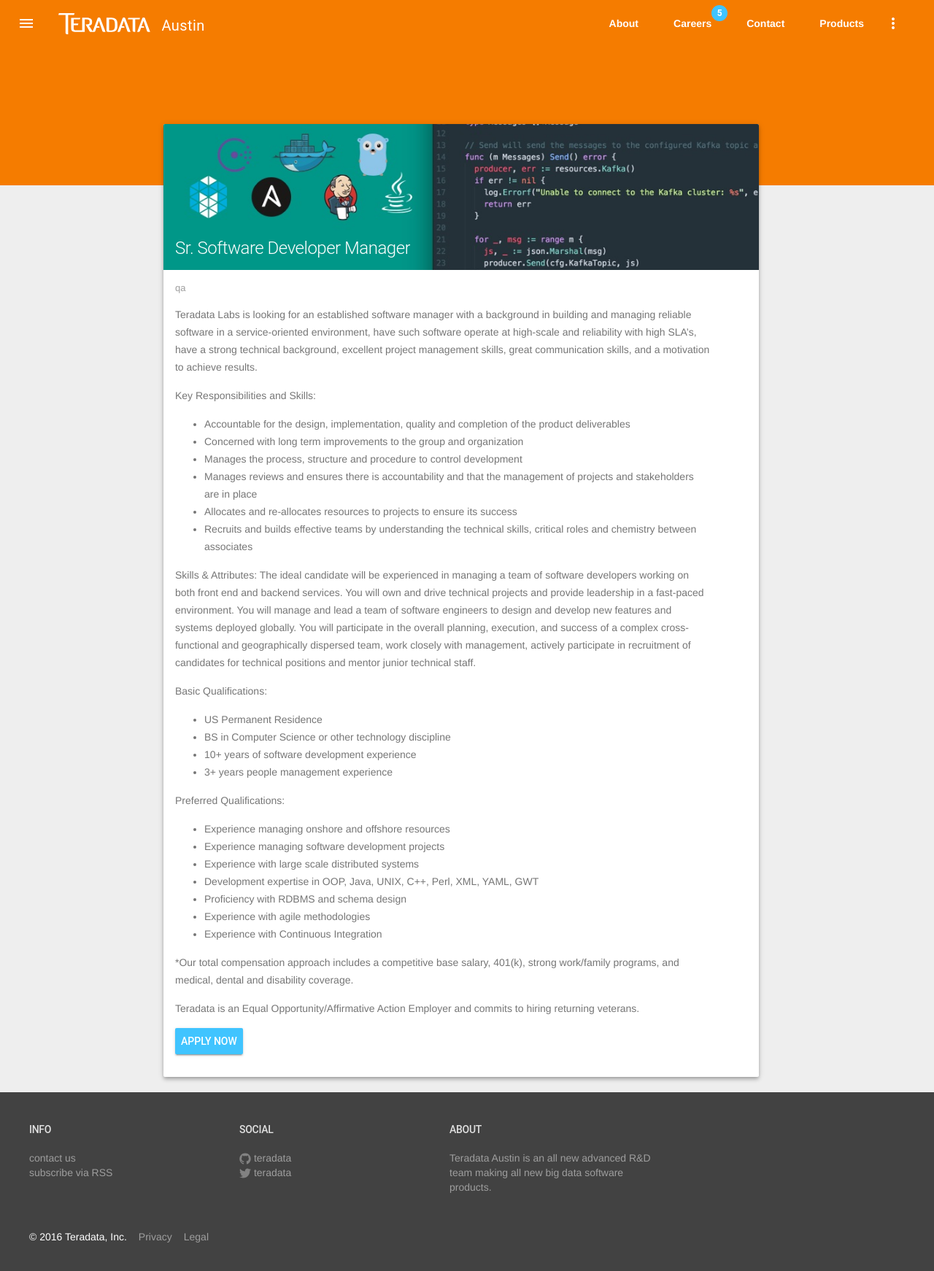
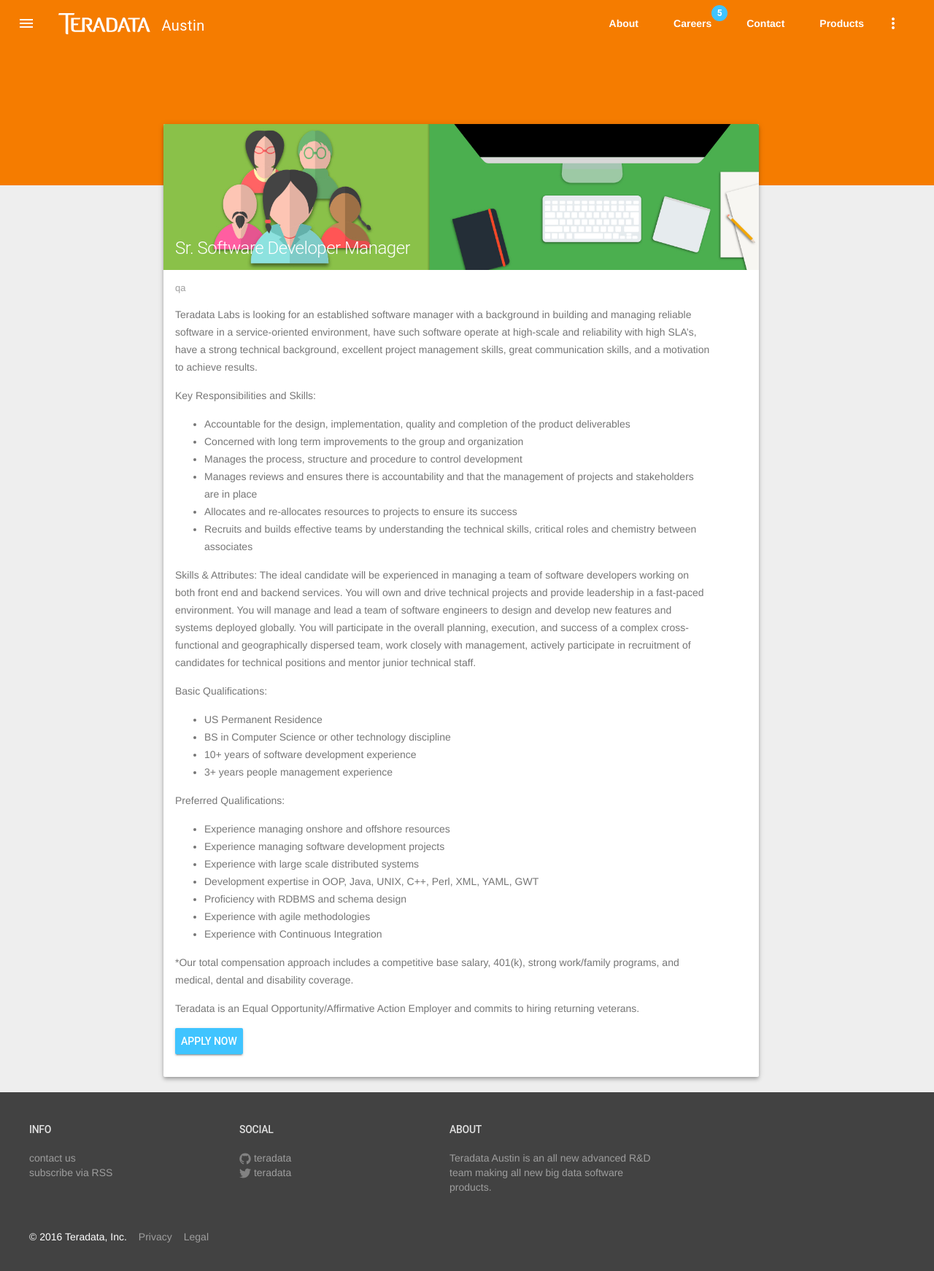
Before and after one commit to lovebdsobuj/TeradataAustin.github.io, a Jekyll site: the page built from _posts/2016-03-20-sr-software-developer-manager.markdown, in a window 1280 px wide. Shown: the top 1742 px of the page at 73% size. Built offline with Jekyll 4.4.1, drawn with Linux system fonts in a browser that asks for light colours.

Commit message:
add(image): software-manager

```diff
--- a/_posts/2016-03-20-sr-software-developer-manager.markdown
+++ b/_posts/2016-03-20-sr-software-developer-manager.markdown
@@ -4,8 +4,8 @@
 date:   2016-03-21 13:43:18
 categories: qa
 author: Kyle Ledbetter
-image: img/posts/software-engineer.jpg
-thumb: img/posts/thumbs/software-engineer.jpg
+image: img/posts/software-manager.jpg
+thumb: img/posts/thumbs/software-manager.jpg
 ---
 Teradata Labs is looking for an established software manager with a background in building and managing reliable software in a service-oriented environment, have such software operate at high-scale and reliability with high SLA's, have a strong technical background, excellent project management skills, great communication skills, and a motivation to achieve results.
 
```
Also changed, not shown: img/posts/software-manager.jpg (added), img/posts/thumbs/software-manager.jpg (added).
